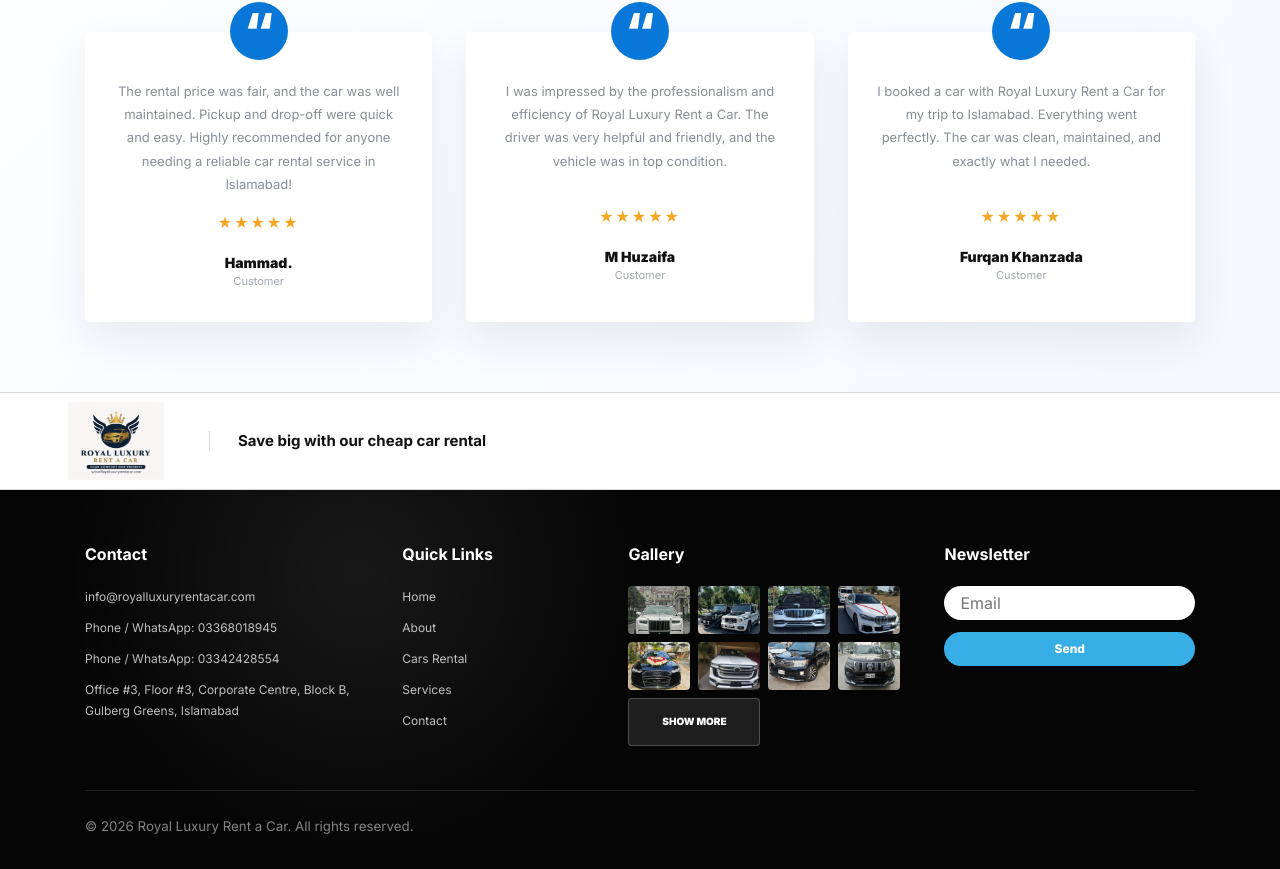
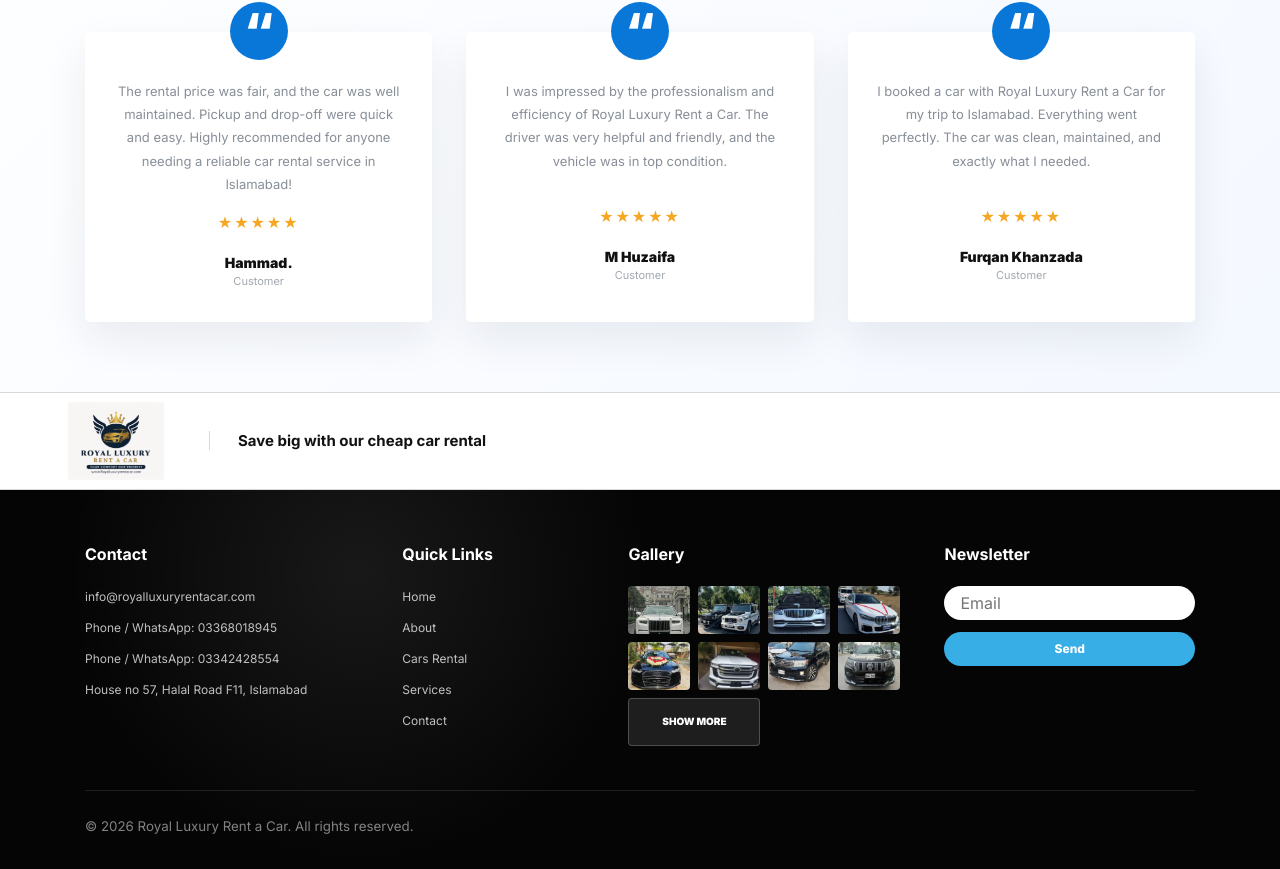
Before and after one commit to Ali-0222/Royal-Luxury-rent-a-car, a Next.js app: page / in a window 1280 px wide. Shown: the part 6251-7120 px from the top of the page. Built offline with nearby package versions, Linux system fonts and the light colour scheme.

Commit message:
Update office address in contact.ts

```diff
--- a/app/data/contact.ts
+++ b/app/data/contact.ts
@@ -4,4 +4,4 @@ export const CONTACT_EMAIL = 'info@royalluxuryrentacar.com';
 export const WHATSAPP_LINK = 'https://wa.me/923368018945?text=I%20want%20to%20rent%20a%20luxury%20car%20from%20Royal%20Luxury%20Rent%20a%20Car.';
 export const PHONE_NUMBER = '03368018945';
 export const PHONE_NUMBERS = '03342428554';
-export const OFFICE_ADDRESS = 'Office #3, Floor #3, Corporate Centre, Block B, Gulberg Greens, Islamabad';
+export const OFFICE_ADDRESS = 'House no 57, Halal Road F11, Islamabad ';
```
